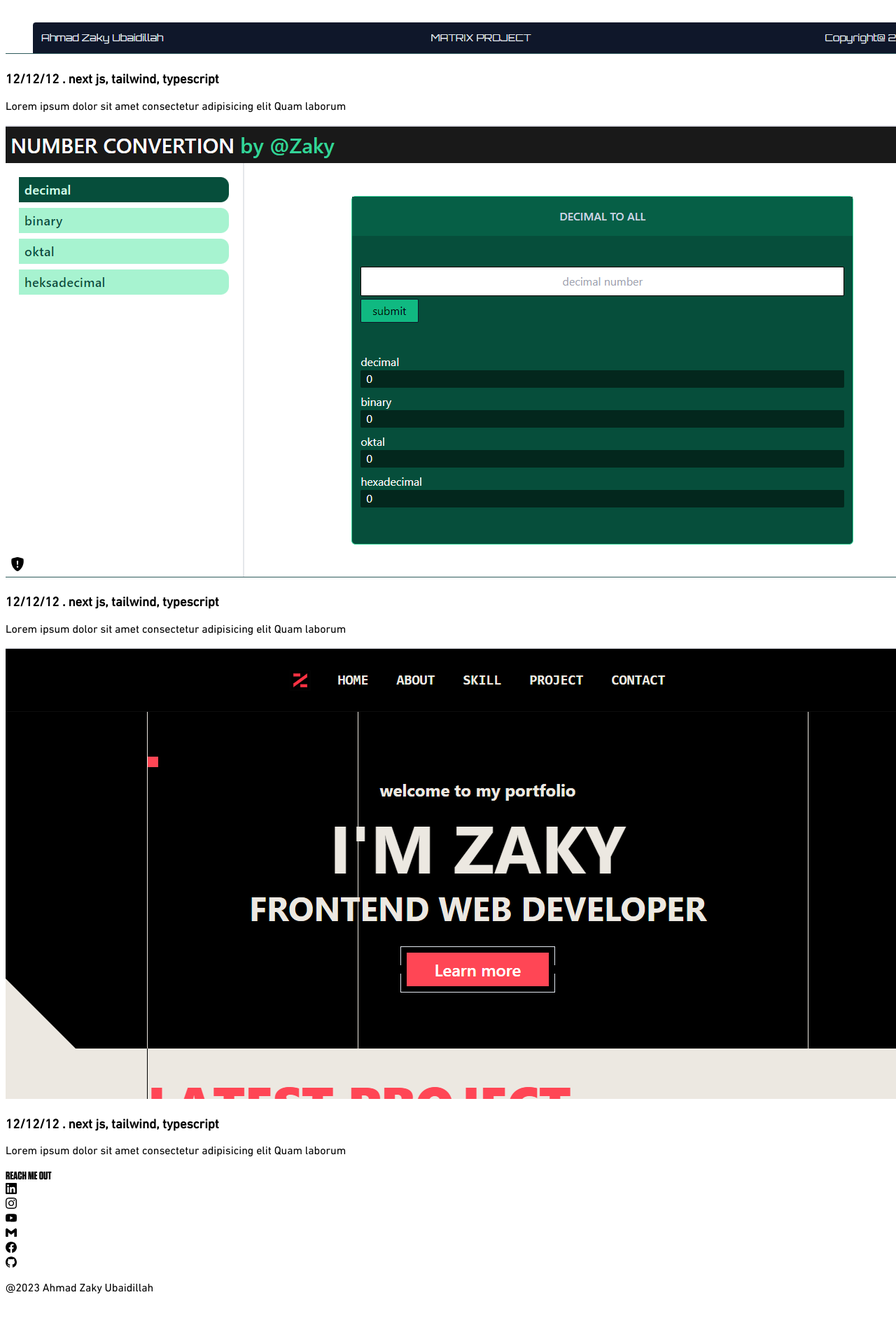
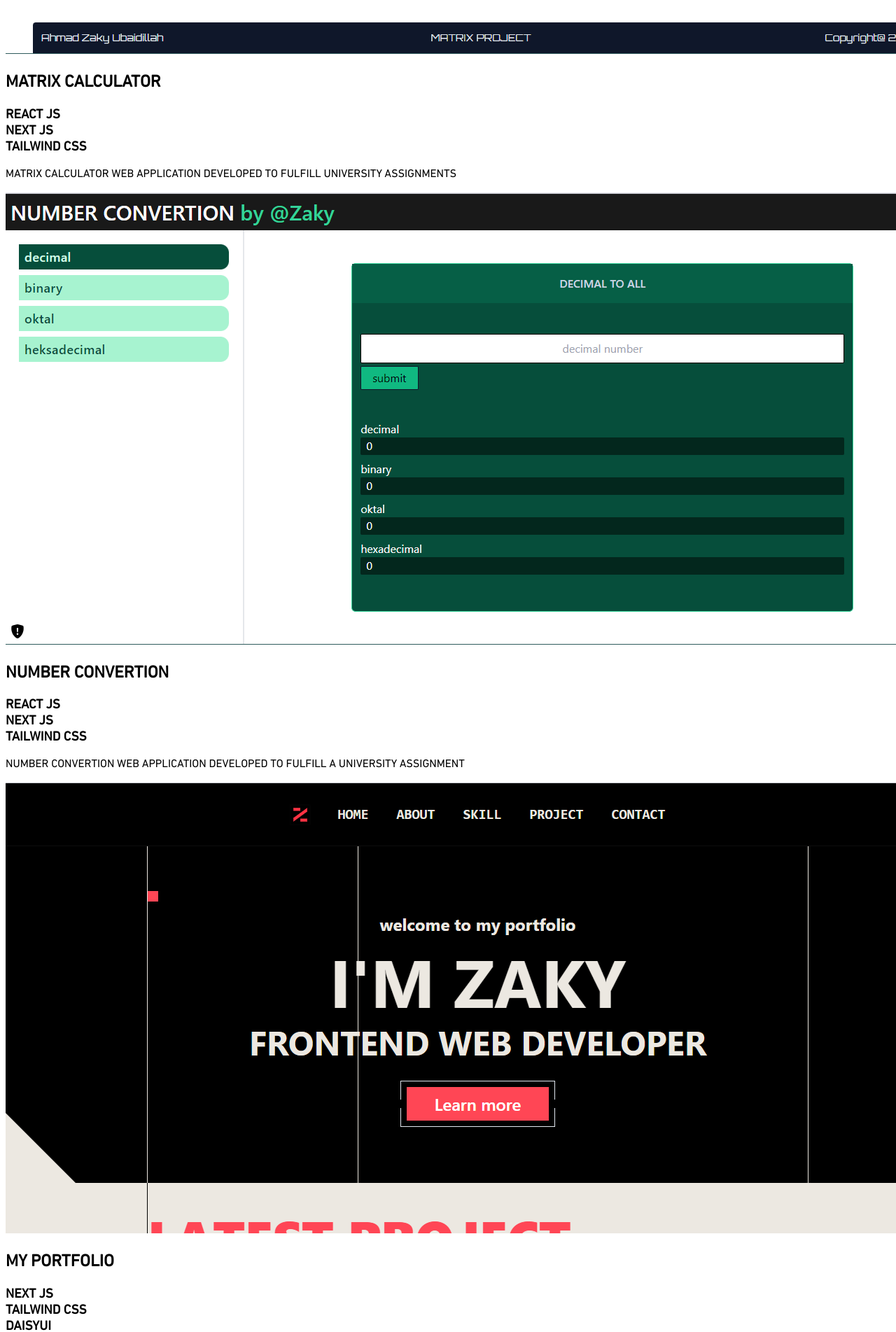
Before and after one commit to CodeWithZaky/my-personal-website-1, a Next.js app: page / in a window 1280 px wide. Shown: the part 7502-9405 px from the top of the page at 70% size. Before the commit the page ends 9369 px from the top, so only its background shows below. Built offline with nearby package versions, Linux system fonts and the light colour scheme.

Commit message:
change date to title

```diff
--- a/src/components/pages/project/TubmnailProject.tsx
+++ b/src/components/pages/project/TubmnailProject.tsx
@@ -2,18 +2,18 @@ import matrixcalc from "@/assets/matrix-calculations.png";
 import numbconv from "@/assets/number-convertion.png";
 import myportfolio from "@/assets/my-portfolio.png";
 import Image, { StaticImageData } from "next/image";
-import { DINNextW1G } from "@/src/font/font";
+import { DINNextW1G, TungsenBold } from "@/src/font/font";
 import clsx from "clsx";
 
 const TubmnailComp = ({
   srcTumb,
-  dateTumb,
+  title,
   stackTumb,
   textTumb,
 }: {
   srcTumb: StaticImageData;
-  dateTumb: string;
-  stackTumb: string;
+  title: string;
+  stackTumb: string[];
   textTumb: string;
 }) => {
   return (
@@ -26,13 +26,17 @@ const TubmnailComp = ({
       <Image
         alt="matrix calculations"
         src={srcTumb}
-        className="w-full h-full border border-slate-300/50"
+        className="w-full h-full mb-2 border border-valorantBlack/10"
       />
-      <h3 className="text-sm font-semibold text-valorantBlack">
-        {`${dateTumb} . `}
-        <span className="text-valorant">{`${stackTumb}`}</span>
+      <h1 className="text-xl font-bold text-valorantBlack">{title}</h1>
+      <h3 className="flex items-start justify-center gap-1 text-xs text-valorantWhite">
+        {stackTumb.map((item, index) => (
+          <div key={index} className="px-2 bg-valorantBlack">
+            {item}
+          </div>
+        ))}
       </h3>
-      <p className="font-semibold text-md md:text-xl text-valorantBlack">
+      <p className="font-bold leading-none text-md md:text-md text-valorantBlack/80">
         {textTumb}
       </p>
     </div>
@@ -42,27 +46,26 @@ const TubmnailComp = ({
 const matrixCalc = (
   <TubmnailComp
     srcTumb={matrixcalc}
-    dateTumb="12/12/12"
-    stackTumb="next js, tailwind, typescript"
-    textTumb="Lorem ipsum dolor sit amet consectetur adipisicing elit Quam laborum"
+    title="MATRIX CALCULATOR"
+    stackTumb={["REACT JS", "NEXT JS", "TAILWIND CSS"]}
+    textTumb="MATRIX CALCULATOR WEB APPLICATION DEVELOPED TO FULFILL UNIVERSITY ASSIGNMENTS"
   />
 );
 const numbConv = (
   <TubmnailComp
     srcTumb={numbconv}
-    dateTumb="12/12/12"
-    stackTumb="next js, tailwind, typescript"
-    textTumb="Lorem ipsum dolor sit amet consectetur adipisicing elit Quam laborum"
+    title="NUMBER CONVERTION"
+    stackTumb={["REACT JS", "NEXT JS", "TAILWIND CSS"]}
+    textTumb="NUMBER CONVERTION WEB APPLICATION DEVELOPED TO FULFILL A UNIVERSITY ASSIGNMENT"
   />
 );
 const myPortfolio = (
   <TubmnailComp
     srcTumb={myportfolio}
-    dateTumb="12/12/12"
-    stackTumb="next js, tailwind, typescript"
-    textTumb="Lorem ipsum dolor sit amet consectetur adipisicing elit Quam laborum"
+    title="MY PORTFOLIO"
+    stackTumb={["NEXT JS", "TAILWIND CSS", "DAISYUI"]}
+    textTumb="PERSONAL WEBSITE FOR INFORMATION ABOUT ME, ESPECIALLY IN THE FIELD OF TECHNOLOGY"
   />
 );
 
-const TubmnailArray = [matrixCalc, numbConv, myPortfolio];
-export { TubmnailArray };
+export const TubmnailArray = [matrixCalc, numbConv, myPortfolio];
```
